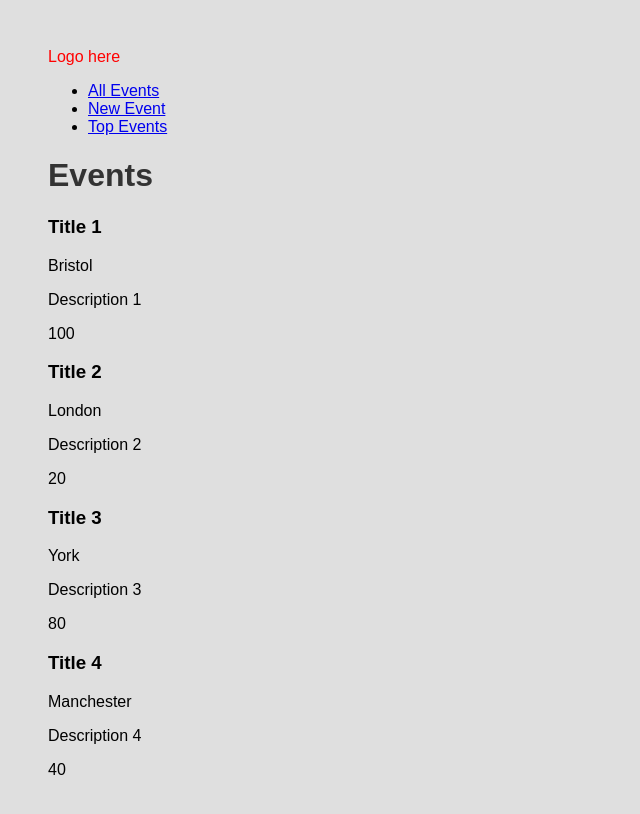
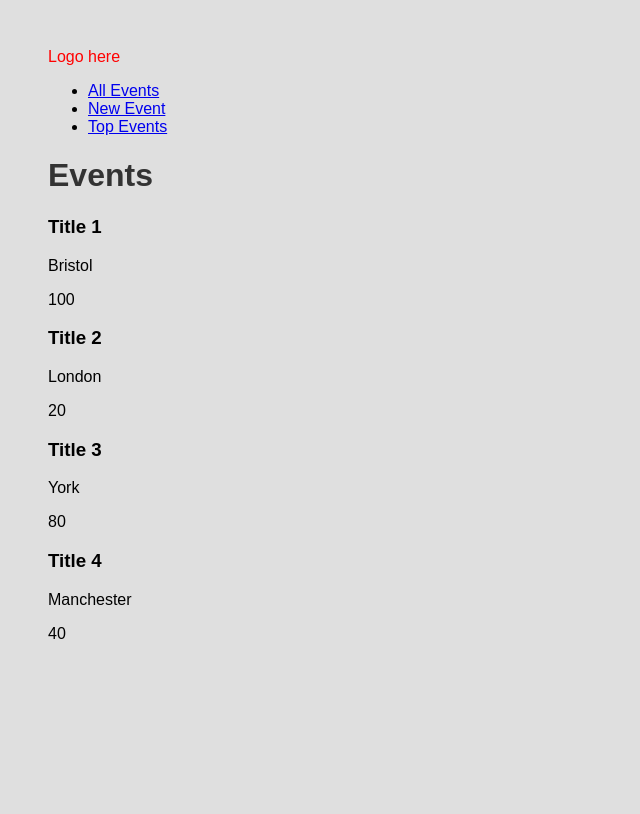
Before and after one commit to croab/react-meetup, a React (Create React App) app: page /events in a window 1280 px wide. Shown: the top 814 px of the page, without its empty margins (0-640 px from the left). Built offline with nearby package versions, Linux system fonts and the light colour scheme.

Commit message:
Events page updates with the clicked id

```diff
--- a/src/components/events/EventCard.js
+++ b/src/components/events/EventCard.js
@@ -1,19 +1,21 @@
 import React, { Component } from "react";
 
 class EventCard extends Component {
-  constructor(props) {
-    super(props);
+  handleClick = () => {
+    // console.log("In the handleClick function");
+    // console.log(this.props);
+    this.props.updateSelectedEventId(this.props.id);
   }
+
   render() {
-    const { id, title, description, location, price } = this.props;
+    const { id, title, location, price } = this.props;
     if (!id) {
       return null;
     }
     return (
-      <div>
+      <div onClick={this.handleClick}>
         <h3>{title}</h3>
         <p>{location}</p>
-        <p>{description}</p>
         <p>{price}</p>
       </div>
     );
--- a/src/components/events/EventList.js
+++ b/src/components/events/EventList.js
@@ -1,17 +1,17 @@
 import React from "react";
 import EventCard from "./EventCard";
 
-const EventList = ({ events }) => {
+const EventList = ({ events, updateSelectedEventId }) => {
   return (
     <div>
-      {events.map(({ id, title, description, location, price }) => {
+      {events.map(({ id, title, location, price }) => {
         return <EventCard
           id={id}
           key={id}
           title={title}
-          description={description}
           location={location}
           price={price}
+          updateSelectedEventId={updateSelectedEventId}
         />
       })}
     </div>
--- a/src/pages/AllEvents.js
+++ b/src/pages/AllEvents.js
@@ -1,5 +1,6 @@
 import React, { Component } from 'react';
 import EventList from "./../components/events/EventList";
+import EventShow from "./../components/events/EventShow";
 
 const DATA = [
   {
@@ -36,14 +37,33 @@ class AllEventsPage extends Component {
   constructor(props) {
     super(props);
     this.state = {
+      selectedEventId: null,
       events: DATA
     };
   }
+
+  updateSelectedEventId = (eventId) => {
+    console.log(this.state.selectedEventId);
+    this.setState({
+      selectedEventId: eventId
+    });
+  }
+
+  // findSelectedEvent
+
   render() {
     return (
       <div>
         <h1>Events</h1>
-        <EventList events={this.state.events} />
+        <div className='left-screen'>
+          <EventList
+            events={this.state.events}
+            updateSelectedEventId={this.updateSelectedEventId}
+          />
+        </div>
+        <div className='right-screen'>
+          {/* <EventShow event={this.state.selectedEvent}/> */}
+        </div>
       </div>
     );
   }
```
Also changed, not shown: src/components/events/EventShow.js (+20 -0 lines).
